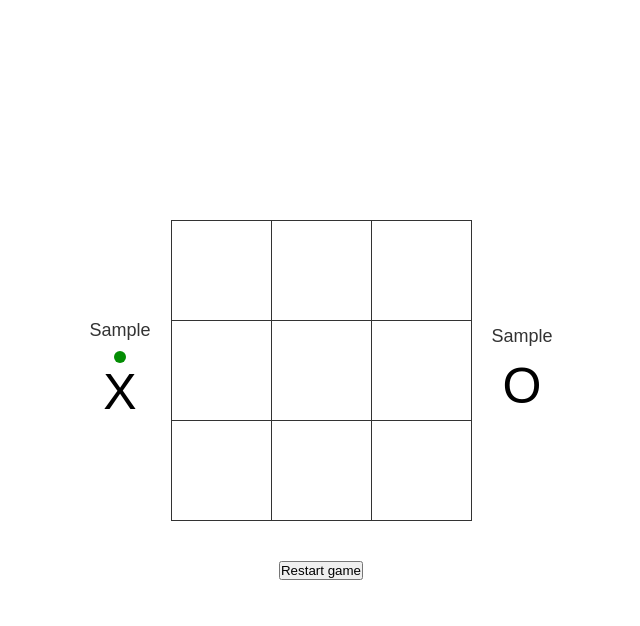
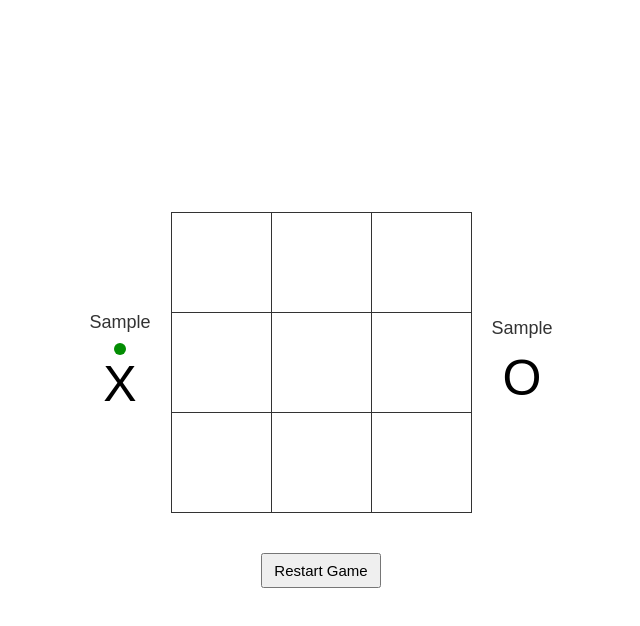
Before and after one commit to Michicko/tic-tac-toe, a website with bundled scripts: page index.html in a window 1280 px wide. Both pictures are taken after typing "Sample", "Sample" into the empty fields and a click on the button "Start Game". Shown: the whole page, without its empty margins (319-959 px from the left). Built offline with nearby package versions, Linux system fonts and the light colour scheme.

Commit message:
fixed styling error
included reset-game-btn class name in css file to
share same styles with other buttons

```diff
--- a/styles.css
+++ b/styles.css
@@ -111,6 +111,7 @@ td:hover {
 }
 
 .restart-btn,
+.reset-game-btn,
 #game-dialog button,
 #alert-dialog button {
   height: 3.5rem;
@@ -203,7 +204,7 @@ h1,
   text-transform: capitalize;
 }
 
-#alert-dialog .alert{
+#alert-dialog .alert {
   display: flex;
   flex-direction: column;
 }
```
